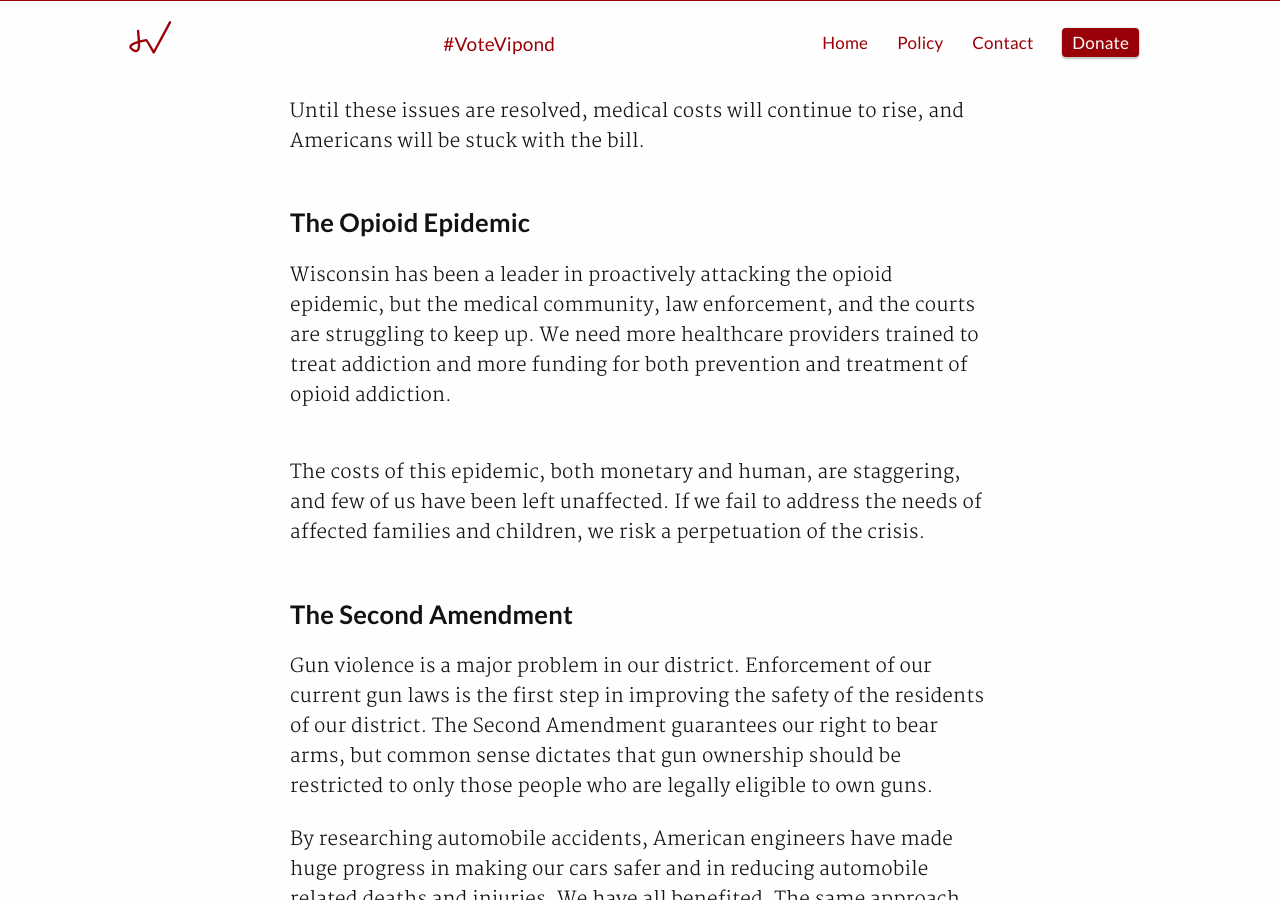
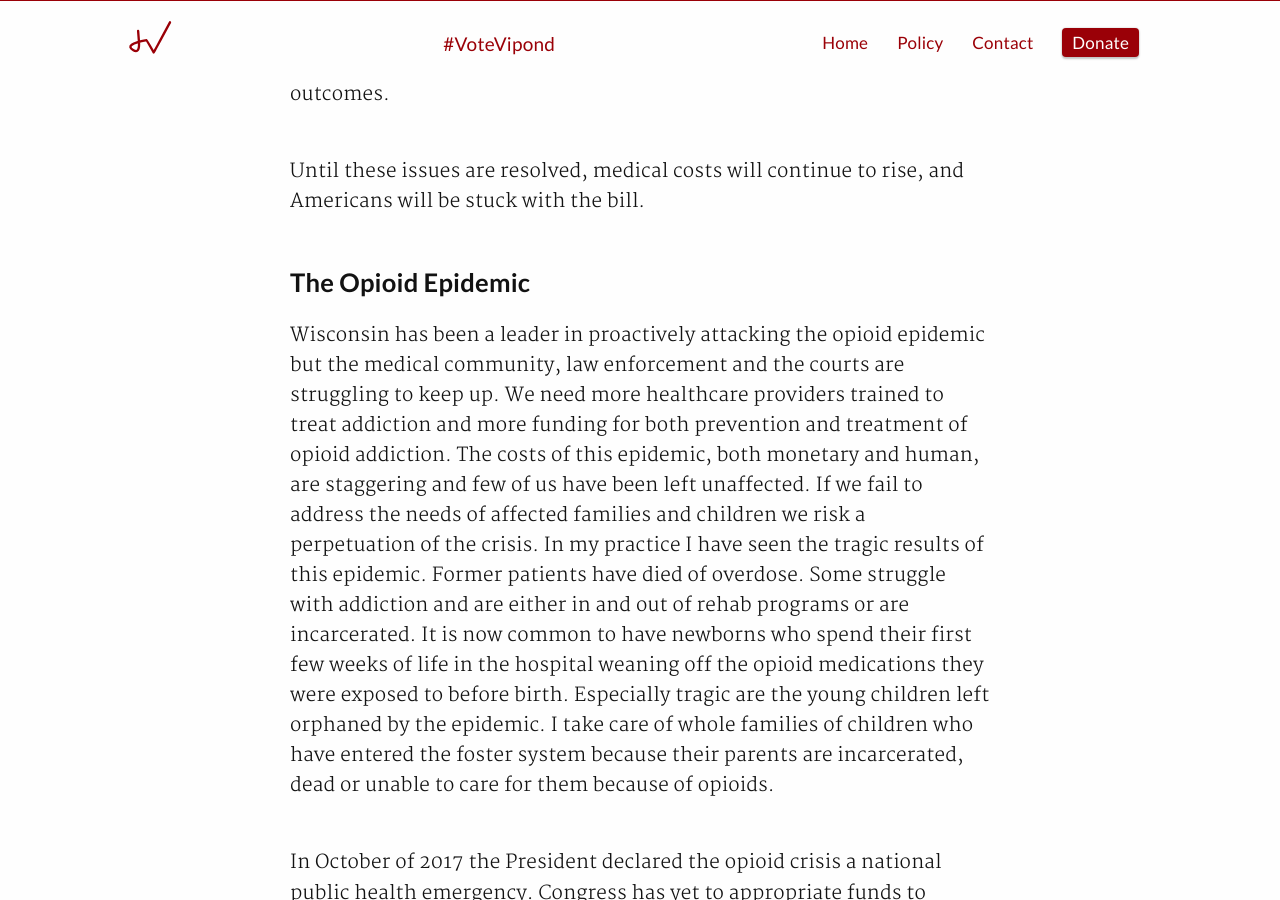
Before and after one commit to AlexVipond/jennifervipond.github.io, a Jekyll site: the page built from _posts/2017-12-28-common-sense-leadership.md, in a window 1280 px wide and 900 px high, scrolled down 2104 px. Built offline with Jekyll 4.4.1, drawn with Linux system fonts in a browser that asks for light colours; some of the changed text lies outside the part shown.

Commit message:
Update 2017-12-28-common-sense-leadership.md

```diff
--- a/_posts/2017-12-28-common-sense-leadership.md
+++ b/_posts/2017-12-28-common-sense-leadership.md
@@ -22,7 +22,7 @@
 
 Lasting reform will only be accomplished with bipartisan agreements, and it is time to grow up and work together to solve the problems that are impacting so many American families.
 
-As a pediatrician, I have worked hard to address today’s issues in order to assure the best possible tomorrow. In Congress, I will do the same.
+As a pediatrician, I have worked hard to address today’s issues in order to assure the best possible tomorrow. In Congress, I will do the same. My goal is to represent Wisconsin's Fifth District now, while the nation is dealing with so many health related crises.
 
 <hr style="visibility: hidden;" id="medical-care">
 
@@ -46,11 +46,23 @@
 
 #### The Opioid Epidemic
 
-Wisconsin has been a leader in proactively attacking the opioid epidemic, but the medical community, law enforcement, and the courts are struggling to keep up. We need more healthcare providers trained to treat addiction and more funding for both prevention and treatment of opioid addiction.
+Wisconsin has been a leader in proactively attacking the opioid epidemic but the medical community, law enforcement and the courts are struggling to keep up. We need more healthcare providers trained to treat addiction and more funding for both prevention and treatment of opioid addiction. The costs of this epidemic, both monetary and human, are staggering and few of us have been left unaffected. If we fail to address the needs of affected families and children we risk a perpetuation of the crisis.
+In my practice I have seen the tragic results of this epidemic. Former patients have died of overdose. Some struggle with addiction and are either in and out of rehab programs or are incarcerated. It is now common to have newborns who spend their first few weeks of life in the hospital weaning off the opioid medications they were exposed to before birth. Especially tragic are the young children left orphaned by the epidemic. I take care of whole families of children who have entered the foster system because their parents are incarcerated, dead or unable to care for them because of opioids.
 
 <hr style="visibility: hidden;" id="second-amendment">
 
-The costs of this epidemic, both monetary and human, are staggering, and few of us have been left unaffected. If we fail to address the needs of affected families and children, we risk a perpetuation of the crisis.
+In October of 2017 the President declared the opioid crisis a national public health emergency. Congress has yet to appropriate funds to attack this crisis. Americans are dying in record numbers.
+
+>I would like to help expedite the implementation of the recommendations put forth in the President’s Commission on Combating Drug Addiction and the Opioid Crisis.
+
+
+About eight years ago I sent an email to many Waukesha county physicians addressing the use of opioid medications for minor pain. One response from an emergency room doctor stays with me. I was told that if they don’t give opioid medications they risk angering the patient and the patient will refuse to pay the bill. Thankfully we have come a long way since then but there are more steps that can be taken to reduce the number of new opioid addicts.
+We should make physician education regarding appropriate prescribing patterns mandatory for renewal of DEA licensing. Too many opioid addicts started with prescription medications. Sometimes these were legitimate prescriptions, other times the pills were bought or stolen from someone who had a prescription of their own. We now have the Prescription Drug Monitoring Program (PDMP) in all 50 states which helps physicians identify patients with excessive opioid prescriptions. We can expand these programs to identify patients at highest risk and physicians with excessive prescribing practices by connecting these data banks across state lines. We can further help reduce the number of new pill users by providing drug disposal bags with all opioid prescriptions.
+
+Access to effective treatment of addiction is crucial to controlling this epidemic. Medically Assisted Treatment (MAT) combines therapy with a medication to reduce cravings for opioid and has been shown to be the most effective in treating addiction. Currently there is a shortage of physicians trained to dispense these medications which limits access for many opioid users. Restrictions on inpatient addiction treatment leaves many Medicaid patients unable to access these services.  Bills to address some of these issues have been introduced but not acted upon.
+
+
+What are we waiting for?
 
 
 
@@ -58,8 +70,27 @@
 
 Gun violence is a major problem in our district. Enforcement of our current gun laws is the first step in improving the safety of the residents of our district. The Second Amendment guarantees our right to bear arms, but common sense dictates that gun ownership should be restricted to only those people who are legally eligible to own guns.
 
-By researching automobile accidents, American engineers have made huge progress in making our cars safer and in reducing automobile related deaths and injuries. We have all benefited. The same approach can help reduce gun violence.
+>I will protect the legal ownership of guns.
 
-> By researching automobile accidents, American engineers have made huge progress in making our cars safer and in reducing automobile related deaths and injuries. We have all benefited.
+By researching automobile accidents, American engineers have made huge progress in making our cars safer and in reducing automobile related deaths and injuries. We have all benefited. The same approach could help reduce gun violence, but since 1996 the Centers for Disease Control has been unable to fund research that could help make guns safer.  Guns could be made theft resistant and child resistant without interfering with the rights of gun owners.
 
-I will work to loosen the restrictions on gun violence research.
+> Guns can be made theft resistant and child resistant without interfering with the rights of gun owners.
+
+I will work to loosen the restrictions on gun research in order to decrease gun related deaths.
+
+
+
+#### Women's Issues
+
+2017 saw the emergence of a new strength in women across the United States. In 2018 and beyond I hope to see this strength continue to grow so that our daughters as well as our sons will have the opportunity to maximize their potential without fear or false limitations.   We need to ensure access to birth control to allow young women to complete their education and choose if and when they wish to start a family. Unwanted pregnancies are usually the result of a lack of access to basic preventive care. I believe the best way to prevent the tragedy of abortion is to provide comprehensive women’s health services including family planning and contraception. It is crucial that any health plan put forward include these basic services.
+In order to become successful and self-reliant citizens, women need control of their fertility. We all want fewer people to be relying on government aid.
+
+>Strong women will in turn lead to strong families and better opportunities for the next generation.
+
+Just as poverty and entitlements can lead to a cycle of government dependency, education and opportunity can lead to a cycle of success and independence. I have seen this play out time and again with the families I have taken care of in my practice.
+
+#### Tax Cuts
+
+The tax cuts for corporations and small businesses passed in 2017 were necessary to keep jobs in the United States and to allow our family-run businesses to stay competitive in a global marketplace. In District 5 we are blessed with a strong mix of multi-national corporations and small businesses who stand to benefit from the new tax laws. This will deliver a boost our economy.  I will work to make sure those tax cuts translate into better jobs and higher wages for working Americans.
+
+>I will work to make sure those tax cuts translate into better jobs and higher wages for working Americans.
```
